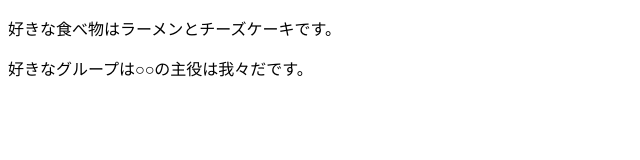
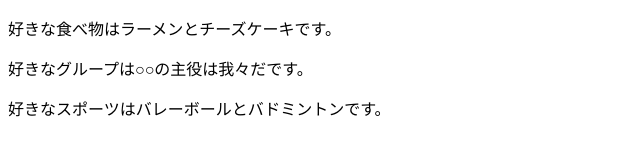
Before and after one commit to akumademohanabi/command-practice, a plain HTML site: page index.html in a window 1280 px wide. Shown: the whole page, without its empty margins (0-640 px from the left). Drawn offline with Linux system fonts and the light colour scheme.

Commit message:
好きなスポーツを追記＆修正

```diff
--- a/index.html
+++ b/index.html
@@ -8,5 +8,6 @@
 <body>
     <p>好きな食べ物はラーメンとチーズケーキです。</p>
     <p>好きなグループは○○の主役は我々だです。</p>
+    <p>好きなスポーツはバレーボールとバドミントンです。</p>
 </body>
 </html>
```
